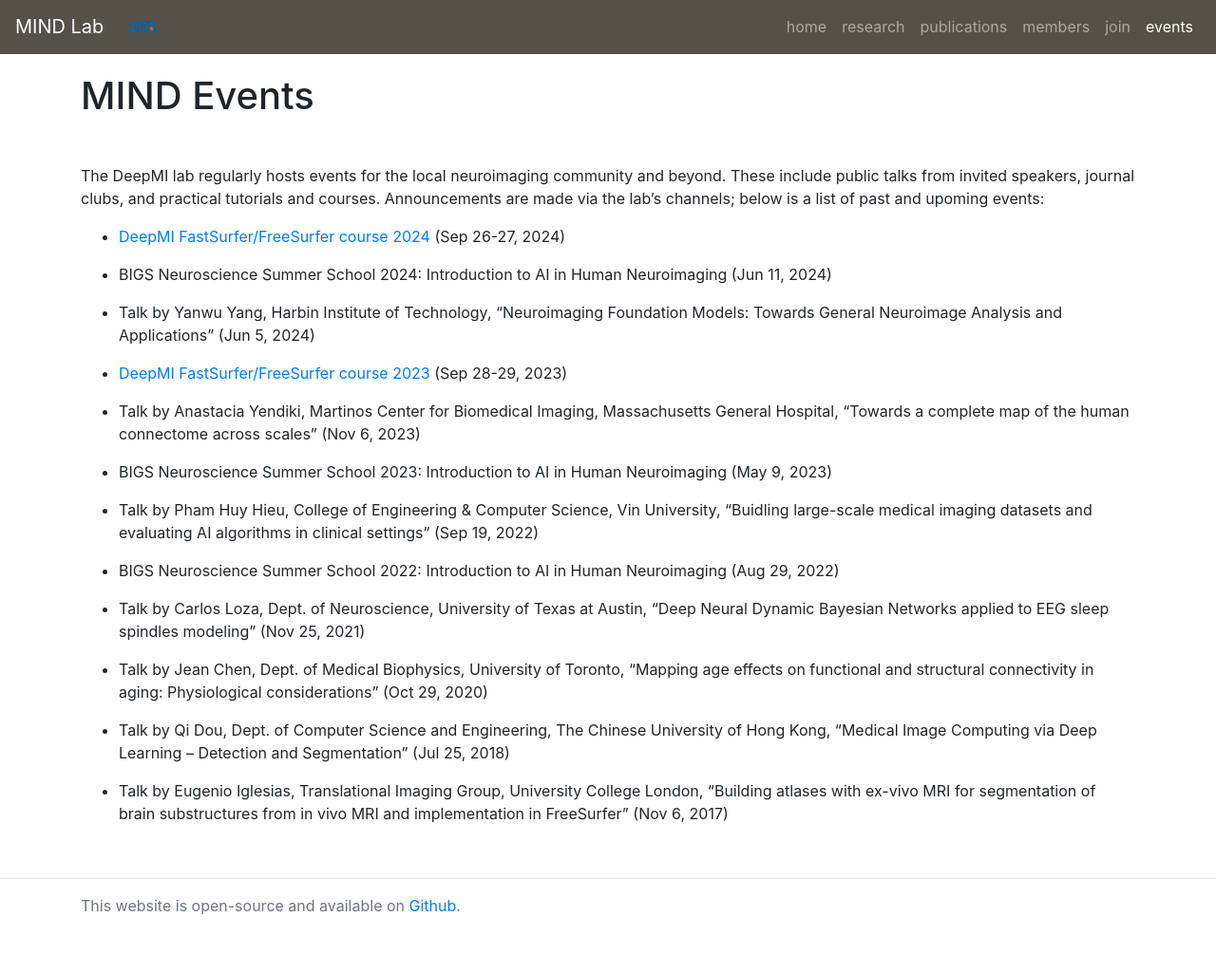
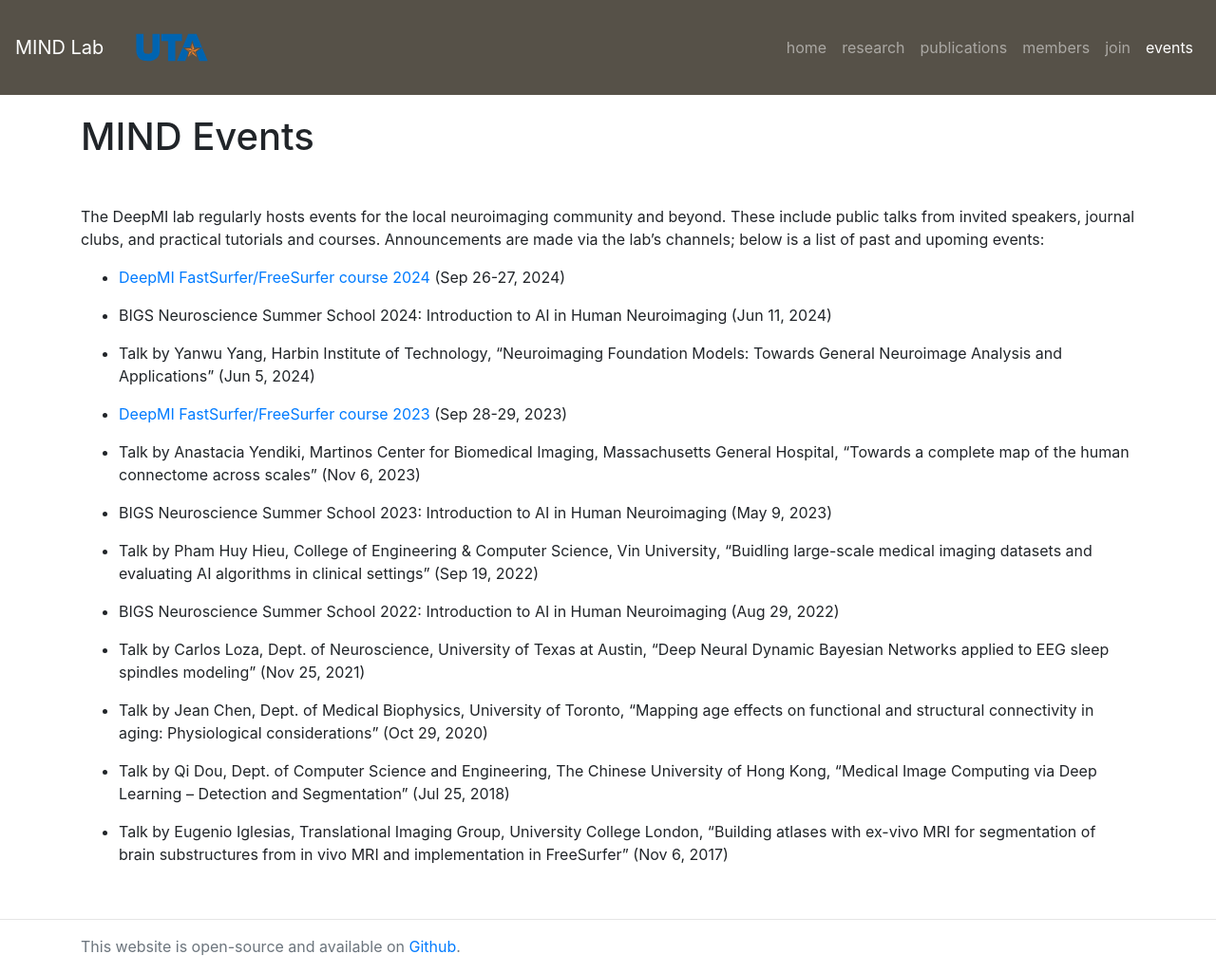
Before and after one commit to Deep-MI/Deep-MI.github.io, a Jekyll site: the page built from events/index.md, in a window 1280 px wide. Shown: the whole page at 95% size. Built offline with Jekyll 4.4.1, drawn with Linux system fonts in a browser that asks for light colours; nearby versions of some CDN libraries; comment, search, counter and statistics services are not loaded; before the commit the page ends 982 px from its top, so only the background shows below that.

Commit message:
Update header.html

```diff
--- a/_includes/header.html
+++ b/_includes/header.html
@@ -33,7 +33,7 @@
 <!--         <a href="https://www.dzne.de/en/research/research-areas/population-health-sciences/forschungsgruppen/reuter/" target="_blank"><img class="inline-block navb-icon" src="/static/img/logos/dzne_logo.png" alt="DZNE"></a>
         <a href="https://www.nmr.mgh.harvard.edu/user/7284" target="_blank"><img class="inline-block navb-icon" src="/static/img/logos/hms_logo.svg" alt="HMS"></a>
         <a href="http://reuter.mit.edu" target="_blank"><img class="inline-block navb-icon" src="/static/img/logos/mit_logo.svg" alt="MIT"></a> -->
-        <a href="https://www.uta.edu/academics/faculty/profile?username=zhud2" target="_blank"><img class="inline-block navb-icon" src="/static/img/logos/UTA.svg" alt="UTA"></a>
+        <a href="https://www.uta.edu/academics/faculty/profile?username=zhud2" target="_blank"><img class="inline-block navb-icon" src="/static/img/logos/UTA.svg" alt="UTA" style="width: 100px; height: auto;"></a>
         <button type="button" class="navbar-toggler" data-toggle="collapse" data-target="#navbarContent" aria-controls="navbarContent" aria-expanded="false" aria-label="Toggle navigation">
           <span class="navbar-toggler-icon"></span>
         </button>
```
